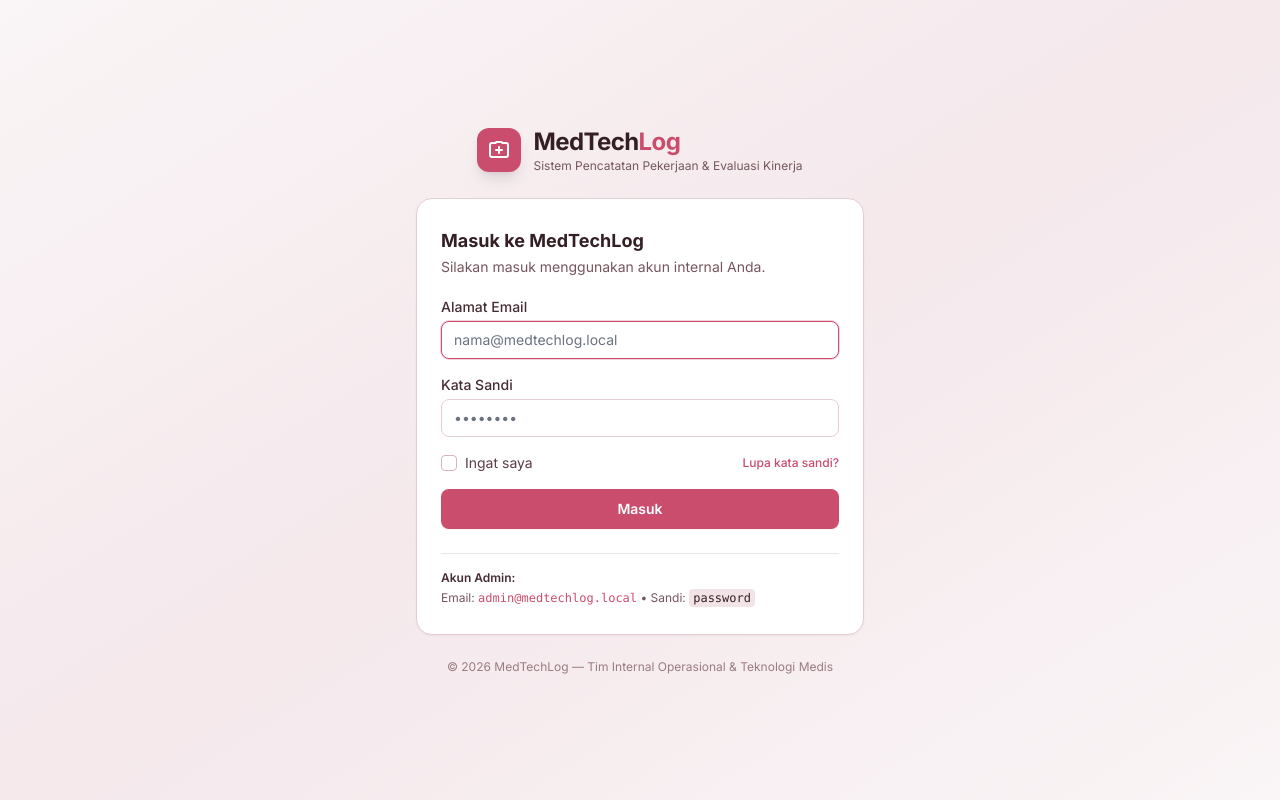
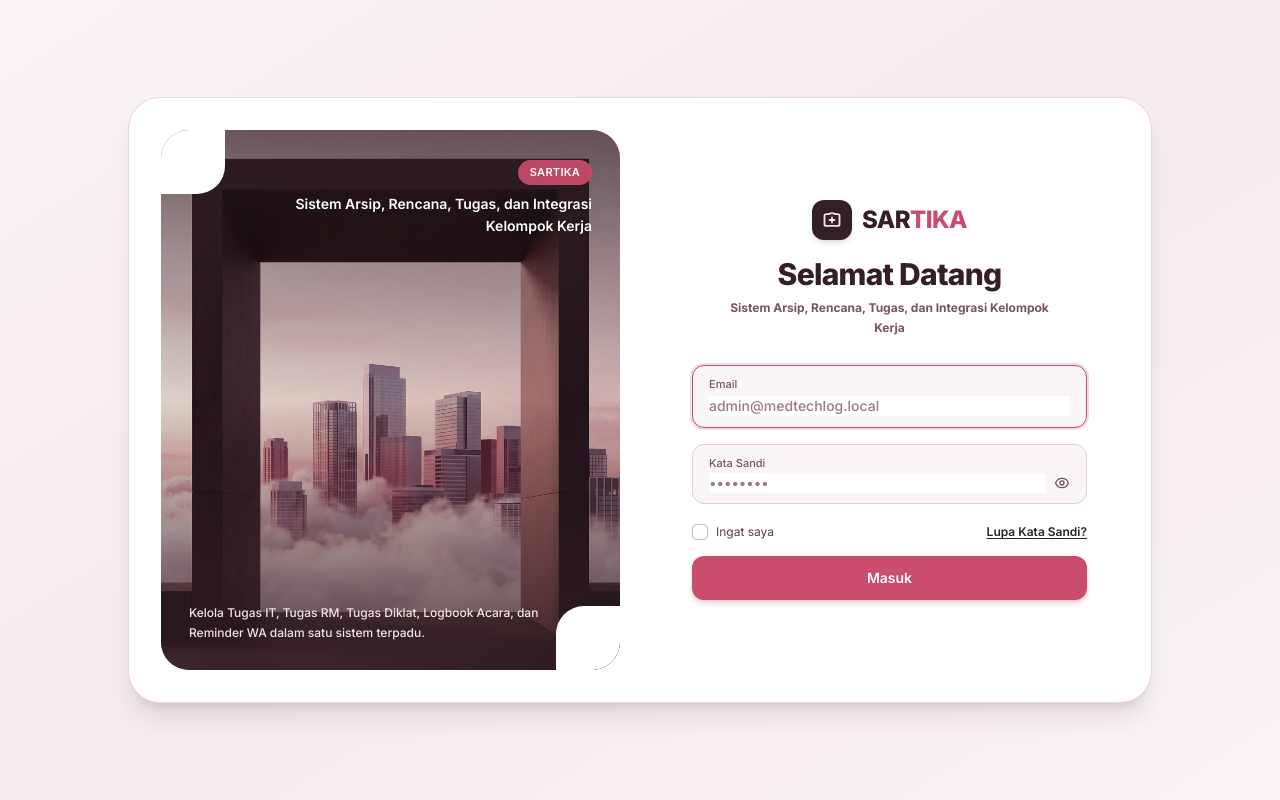
Before and after one commit to PUSPA-RSUDMA/MedTechLog, a Laravel app: page /login in a window 1280 px wide. Run offline with Laravel 12, Linux system fonts and the light colour scheme; style sheets or scripts are compiled from the project's sources.

Commit message:
update UI

```diff
--- a/app/Services/LogbookReminderService.php
+++ b/app/Services/LogbookReminderService.php
@@ -47,7 +47,7 @@ class LogbookReminderService
 
             if ($waSetting->auto_remind_logbook && $waSetting->default_target_phone) {
                 $loc = $event->location ? "\nLokasi: {$event->location}" : '';
-                $msg = "*[MedTechLog — Pengingat Logbook Acara H-1]*\n"
+                $msg = "*[SARTIKA — Pengingat Logbook Acara H-1]*\n"
                     . "Acara: *{$event->title}*\n"
                     . "Tanggal: *{$event->event_date->format('d M Y')}* (BESOK!){$loc}";
                 $this->waService->send($waSetting->default_target_phone, $msg, 'logbook_h1', 'Admin Logbook');
--- a/app/Services/ReportExportService.php
+++ b/app/Services/ReportExportService.php
@@ -41,7 +41,7 @@ class ReportExportService
             ],
         ])->setPaper('a4', 'landscape');
 
-        $filename = 'Laporan-Kinerja-MedTechLog-' . now()->format('Ymd-His') . '.pdf';
+        $filename = 'Laporan-Kinerja-SARTIKA-' . now()->format('Ymd-His') . '.pdf';
 
         return $pdf->download($filename);
     }
@@ -61,7 +61,7 @@ class ReportExportService
         $totalStyle = new Style(fontBold: true, fontSize: 10, fontColor: '331F24', backgroundColor: 'F2E3E7');
         $bodyStyle = new Style(fontSize: 10);
 
-        $writer->addRow(Row::fromValuesWithStyle(['LAPORAN KINERJA & LOG PEKERJAAN — MEDTECHLOG'], $titleStyle));
+        $writer->addRow(Row::fromValuesWithStyle(['LAPORAN KINERJA & LOG PEKERJAAN — SARTIKA'], $titleStyle));
         $writer->addRow(Row::fromValuesWithStyle([
             'Dicetak pada: ' . now()->format('d/m/Y H:i') . ' WIB',
             'Filter: ' . ($meta['filter_summary'] ?? 'Semua Data'),
@@ -112,7 +112,7 @@ class ReportExportService
 
         $writer->close();
 
-        $filename = 'Laporan-Kinerja-MedTechLog-' . now()->format('Ymd-His') . '.xlsx';
+        $filename = 'Laporan-Kinerja-SARTIKA-' . now()->format('Ymd-His') . '.xlsx';
 
         return response()->download($tempPath, $filename, [
             'Content-Type' => 'application/vnd.openxmlformats-officedocument.spreadsheetml.sheet',
--- a/app/Services/TaskDeadlineReminderService.php
+++ b/app/Services/TaskDeadlineReminderService.php
@@ -52,7 +52,7 @@ class TaskDeadlineReminderService
             if ($waSetting->auto_remind_tasks) {
                 $phone = $task->pic?->phone ?: $waSetting->default_target_phone;
                 if ($phone) {
-                    $msg = "*[MedTechLog — Pengingat Tugas H-2]*\n"
+                    $msg = "*[SARTIKA — Pengingat Tugas H-2]*\n"
                         . "Tugas: *{$task->title}* ({$task->code})\n"
                         . "PIC / Unit: {$task->display_pic_name} ({$task->display_unit_name})\n"
                         . "Tanggal Target: *{$task->due_date->format('d M Y')}* (2 hari lagi)\n"
@@ -81,7 +81,7 @@ class TaskDeadlineReminderService
             if ($waSetting->auto_remind_tasks) {
                 $phone = $task->pic?->phone ?: $waSetting->default_target_phone;
                 if ($phone) {
-                    $msg = "*[MedTechLog — Pengingat Tugas H-1]*\n"
+                    $msg = "*[SARTIKA — Pengingat Tugas H-1]*\n"
                         . "Tugas: *{$task->title}* ({$task->code})\n"
                         . "PIC / Unit: {$task->display_pic_name} ({$task->display_unit_name})\n"
                         . "Tanggal Target: *{$task->due_date->format('d M Y')}* (BESOK!)\n"
--- a/resources/views/auth/login.blade.php
+++ b/resources/views/auth/login.blade.php
@@ -1,51 +1,74 @@
 <x-guest-layout>
-    <div class="mb-5">
-        <h2 class="text-lg font-bold text-slate-900">Masuk ke MedTechLog</h2>
-        <p class="text-sm text-slate-500 mt-0.5">Silakan masuk menggunakan akun internal Anda.</p>
+    {{-- Brand Logo & Name --}}
+    <div class="flex flex-col items-center text-center mb-7">
+        <div class="inline-flex items-center gap-2.5 mb-4">
+            <div class="w-10 h-10 rounded-xl bg-[#331F24] flex items-center justify-center shadow-md">
+                <svg class="w-5 h-5 text-[#F2E3E7]" fill="none" stroke="currentColor" stroke-width="2.2" viewBox="0 0 24 24">
+                    <path stroke-linecap="round" stroke-linejoin="round" d="M9 12h6m-3-3v6m-7 4h14a2 2 0 002-2V7a2 2 0 00-2-2h-3.5l-1-1h-5l-1 1H5a2 2 0 00-2 2v10a2 2 0 002 2z"/>
+                </svg>
+            </div>
+            <span class="text-2xl font-extrabold tracking-tight text-[#331F24]">SAR<span class="text-[#CB4D6D]">TIKA</span></span>
+        </div>
+
+        <h1 class="text-2xl sm:text-3xl font-extrabold text-[#331F24] tracking-tight">Selamat Datang</h1>
+        <p class="text-xs text-[#75565E] mt-1.5 max-w-xs leading-relaxed">
+            <strong>Sistem Arsip, Rencana, Tugas, dan Integrasi Kelompok Kerja</strong>
+        </p>
     </div>
 
     <x-auth-session-status class="mb-4" :status="session('status')" />
 
-    <form method="POST" action="{{ route('login') }}" class="space-y-4">
+    <form method="POST" action="{{ route('login') }}" class="space-y-4" x-data="{ showPassword: false }">
         @csrf
 
-        <div>
-            <label for="email" class="block text-sm font-medium text-slate-700 mb-1">Alamat Email</label>
+        {{-- Email Field (soft filled style like reference) --}}
+        <div class="rounded-xl bg-[#FAF5F6] border border-[#E5CDD3] px-4 py-2.5 focus-within:border-[#CB4D6D] focus-within:ring-2 focus-within:ring-[#CB4D6D]/20 transition">
+            <label for="email" class="block text-[11px] font-medium text-[#75565E]">Email</label>
             <input id="email" type="email" name="email" value="{{ old('email') }}" required autofocus autocomplete="username"
-                   placeholder="nama@medtechlog.local"
-                   class="w-full rounded-lg border-slate-300 focus:border-teal-600 focus:ring-teal-600 text-sm">
-            @error('email')
-                <p class="text-xs text-rose-600 mt-1">{{ $message }}</p>
-            @enderror
+                   placeholder="admin@medtechlog.local"
+                   class="w-full bg-transparent border-0 p-0 mt-0.5 text-sm font-medium text-[#331F24] placeholder-[#9A7B83] focus:ring-0">
         </div>
+        @error('email')
+            <p class="text-xs text-[#CB4D6D] -mt-2">{{ $message }}</p>
+        @enderror
 
-        <div>
-            <label for="password" class="block text-sm font-medium text-slate-700 mb-1">Kata Sandi</label>
-            <input id="password" type="password" name="password" required autocomplete="current-password"
-                   placeholder="••••••••"
-                   class="w-full rounded-lg border-slate-300 focus:border-teal-600 focus:ring-teal-600 text-sm">
-            @error('password')
-                <p class="text-xs text-rose-600 mt-1">{{ $message }}</p>
-            @enderror
+        {{-- Password Field with Eye Toggle --}}
+        <div class="rounded-xl bg-[#FAF5F6] border border-[#E5CDD3] px-4 py-2.5 focus-within:border-[#CB4D6D] focus-within:ring-2 focus-within:ring-[#CB4D6D]/20 transition">
+            <label for="password" class="block text-[11px] font-medium text-[#75565E]">Kata Sandi</label>
+            <div class="flex items-center gap-2 mt-0.5">
+                <input id="password" :type="showPassword ? 'text' : 'password'" name="password" required autocomplete="current-password"
+                       placeholder="••••••••"
+                       class="w-full bg-transparent border-0 p-0 text-sm font-medium text-[#331F24] placeholder-[#9A7B83] focus:ring-0">
+                <button type="button" @click="showPassword = !showPassword" class="text-[#75565E] hover:text-[#331F24] shrink-0" title="Tampilkan / Sembunyikan">
+                    <svg x-show="!showPassword" class="w-4 h-4" fill="none" stroke="currentColor" stroke-width="2" viewBox="0 0 24 24">
+                        <path stroke-linecap="round" stroke-linejoin="round" d="M15 12a3 3 0 11-6 0 3 3 0 016 0z"/>
+                        <path stroke-linecap="round" stroke-linejoin="round" d="M2.458 12C3.732 7.943 7.523 5 12 5c4.478 0 8.268 2.943 9.542 7-1.274 4.057-5.064 7-9.542 7-4.477 0-8.268-2.943-9.542-7z"/>
+                    </svg>
+                    <svg x-show="showPassword" x-cloak class="w-4 h-4" fill="none" stroke="currentColor" stroke-width="2" viewBox="0 0 24 24">
+                        <path stroke-linecap="round" stroke-linejoin="round" d="M13.875 18.825A10.05 10.05 0 0112 19c-4.478 0-8.268-2.943-9.543-7a9.97 9.97 0 011.563-3.029m5.858.908a3 3 0 114.243 4.243M9.878 9.878l4.242 4.242M9.88 9.88l-3.29-3.29m7.532 7.532l3.29 3.29M3 3l3.59 3.59m0 0A9.953 9.953 0 0112 5c4.478 0 8.268 2.943 9.543 7a10.025 10.025 0 01-4.132 5.411m0 0L21 21"/>
+                    </svg>
+                </button>
+            </div>
         </div>
+        @error('password')
+            <p class="text-xs text-[#CB4D6D] -mt-2">{{ $message }}</p>
+        @enderror
 
-        <div class="flex items-center justify-between text-sm">
-            <label for="remember_me" class="inline-flex items-center gap-2 text-slate-600">
-                <input id="remember_me" type="checkbox" name="remember" class="rounded border-slate-300 text-teal-700 focus:ring-teal-600">
+        {{-- Remember & Forgot --}}
+        <div class="flex items-center justify-between text-xs pt-1">
+            <label for="remember_me" class="inline-flex items-center gap-2 text-[#5A3E46] cursor-pointer">
+                <input id="remember_me" type="checkbox" name="remember" class="rounded border-[#D4B4BD] text-[#CB4D6D] focus:ring-[#CB4D6D]">
                 <span>Ingat saya</span>
             </label>
             @if (Route::has('password.request'))
-                <a class="text-teal-700 hover:text-teal-800 font-medium text-xs" href="{{ route('password.request') }}">Lupa kata sandi?</a>
+                <a class="text-[#331F24] hover:text-[#CB4D6D] font-semibold underline underline-offset-2" href="{{ route('password.request') }}">Lupa Kata Sandi?</a>
             @endif
         </div>
 
-        <button type="submit" class="w-full py-2.5 px-4 rounded-lg bg-teal-700 hover:bg-teal-800 text-white font-semibold text-sm shadow-sm transition">
+        {{-- Primary Login Button --}}
+        <button type="submit" class="w-full py-3 px-4 rounded-xl bg-[#CB4D6D] hover:bg-[#B03C5A] text-white font-semibold text-sm shadow-md shadow-[#CB4D6D]/25 transition">
             Masuk
         </button>
     </form>
 
-    <div class="mt-6 pt-4 border-t border-slate-100 text-xs text-slate-500">
-        <p class="font-semibold text-slate-700 mb-1">Akun Admin:</p>
-        <p>Email: <code class="text-teal-700">admin@medtechlog.local</code> &bull; Sandi: <code class="px-1 py-0.5 bg-slate-100 rounded text-slate-800">password</code></p>
-    </div>
 </x-guest-layout>
--- a/resources/views/dashboard.blade.php
+++ b/resources/views/dashboard.blade.php
@@ -2,7 +2,7 @@
     <x-slot name="title">Dashboard</x-slot>
     <x-slot name="header">
         <div>
-            <h1 class="text-lg font-bold text-slate-900">Dashboard Lengkap MedTechLog</h1>
+            <h1 class="text-lg font-bold text-slate-900">Dashboard Lengkap SARTIKA</h1>
             <p class="text-xs text-slate-500">Pantauan menyeluruh Tugas IT, Tugas RM, Tugas Diklat, Logbook Acara, Riwayat Target Tanggal &amp; WA Manager</p>
         </div>
     </x-slot>
--- a/resources/views/layouts/guest.blade.php
+++ b/resources/views/layouts/guest.blade.php
@@ -4,32 +4,52 @@
     <meta charset="utf-8">
     <meta name="viewport" content="width=device-width, initial-scale=1">
     <meta name="csrf-token" content="{{ csrf_token() }}">
-    <title>Masuk — MedTechLog</title>
+    <title>Masuk — SARTIKA</title>
     <link rel="preconnect" href="https://fonts.bunny.net">
-    <link href="https://fonts.bunny.net/css?family=inter:400,500,600,700&display=swap" rel="stylesheet" />
+    <link href="https://fonts.bunny.net/css?family=inter:400,500,600,700,800&display=swap" rel="stylesheet" />
     @vite(['resources/css/app.css', 'resources/js/app.js'])
 </head>
 <body class="font-sans antialiased bg-[#FAF5F6] text-[#331F24]">
-    <div class="min-h-screen flex flex-col justify-center items-center px-4 py-10 bg-gradient-to-br from-[#FAF5F6] via-[#F2E3E7]/70 to-[#FAF5F6]">
-        <div class="mb-6 text-center">
-            <a href="/" class="inline-flex items-center gap-3">
-                <div class="w-11 h-11 rounded-xl bg-[#CB4D6D] flex items-center justify-center shadow-lg">
-                    <svg class="w-6 h-6 text-white" fill="none" stroke="currentColor" stroke-width="2" viewBox="0 0 24 24">
-                        <path stroke-linecap="round" stroke-linejoin="round" d="M9 12h6m-3-3v6m-7 4h14a2 2 0 002-2V7a2 2 0 00-2-2h-3.5l-1-1h-5l-1 1H5a2 2 0 00-2 2v10a2 2 0 002 2z"/>
-                    </svg>
+    <div class="min-h-screen flex items-center justify-center p-4 sm:p-6 lg:p-10 bg-gradient-to-br from-[#FAF5F6] via-[#F2E3E7]/60 to-[#FAF5F6]">
+        <div class="w-full max-w-5xl bg-white rounded-[32px] shadow-xl shadow-[#331F24]/10 border border-[#E5CDD3]/80 p-4 sm:p-6 lg:p-8 grid grid-cols-1 lg:grid-cols-12 gap-6 lg:gap-10 items-center">
+            {{-- Left Column: Cityscape Artwork with Organic Notched Frame --}}
+            <div class="lg:col-span-6 relative hidden lg:block">
+                <div class="relative h-[540px] w-full rounded-[28px] overflow-hidden bg-[#331F24]">
+                    <img src="{{ asset('images/sartika-login-city.jpg') }}"
+                         alt="SARTIKA Cityscape"
+                         class="w-full h-full object-cover">
+
+                    {{-- Subtle Rose/Plum Gradient Overlay for Readability --}}
+                    <div class="absolute inset-0 bg-gradient-to-b from-[#331F24]/70 via-[#331F24]/15 to-[#331F24]/80"></div>
+
+                    {{-- Organic Corner Notch Decorations (matching reference style) --}}
+                    <div class="absolute top-0 left-0 w-16 h-16 bg-white rounded-br-[28px]"></div>
+                    <div class="absolute bottom-0 right-0 w-16 h-16 bg-white rounded-tl-[28px]"></div>
+
+                    {{-- Top Right Tagline --}}
+                    <div class="absolute top-7 right-7 left-20 text-right">
+                        <span class="inline-block px-3 py-1 rounded-full bg-[#CB4D6D]/90 text-white text-[11px] font-semibold tracking-wide mb-2">
+                            SARTIKA
+                        </span>
+                        <p class="text-white text-sm font-semibold leading-relaxed drop-shadow">
+                            Sistem Arsip, Rencana, Tugas, dan Integrasi Kelompok Kerja
+                        </p>
+                    </div>
+
+                    {{-- Bottom Left Caption --}}
+                    <div class="absolute bottom-7 left-7 right-20">
+                        <p class="text-[#F2E3E7] text-xs font-medium leading-relaxed">
+                            Kelola Tugas IT, Tugas RM, Tugas Diklat, Logbook Acara, dan Reminder WA dalam satu sistem terpadu.
+                        </p>
+                    </div>
                 </div>
-                <div class="text-left">
-                    <span class="text-2xl font-bold tracking-tight text-[#331F24]">MedTech<span class="text-[#CB4D6D]">Log</span></span>
-                    <p class="text-xs text-[#75565E]">Sistem Pencatatan Pekerjaan & Evaluasi Kinerja</p>
-                </div>
-            </a>
+            </div>
+
+            {{-- Right Column: Login Form --}}
+            <div class="lg:col-span-6 px-2 sm:px-6 lg:px-8 py-4">
+                {{ $slot }}
+            </div>
         </div>
-
-        <div class="w-full sm:max-w-md bg-white border border-[#E5CDD3] shadow-sm rounded-2xl px-6 py-7">
-            {{ $slot }}
-        </div>
-
-        <p class="mt-6 text-xs text-slate-400">&copy; {{ date('Y') }} MedTechLog — Tim Internal Operasional & Teknologi Medis</p>
     </div>
 </body>
 </html>
--- a/resources/views/reports/pdf.blade.php
+++ b/resources/views/reports/pdf.blade.php
@@ -2,7 +2,7 @@
 <html lang="id">
 <head>
     <meta charset="utf-8">
-    <title>Laporan Ketercapaian MedTechLog</title>
+    <title>Laporan Ketercapaian SARTIKA</title>
     <style>
         body { font-family: DejaVu Sans, sans-serif; font-size: 10px; color: #331F24; margin: 0; padding: 14px; }
         .header { border-bottom: 2px solid #CB4D6D; padding-bottom: 10px; margin-bottom: 14px; }
@@ -27,8 +27,8 @@
 </head>
 <body>
     <div class="header">
-        <p class="brand">MedTechLog — Laporan Ketercapaian Pekerjaan</p>
-        <p class="subtitle">Rekap Tugas, Unit, PIC, dan Progres Ketercapaian Tim Internal</p>
+        <p class="brand">SARTIKA — Laporan Ketercapaian Pekerjaan</p>
+        <p class="subtitle">Sistem Arsip, Rencana, Tugas, dan Integrasi Kelompok Kerja</p>
     </div>
 
     <div class="meta">
--- a/resources/views/wa-manager/index.blade.php
+++ b/resources/views/wa-manager/index.blade.php
@@ -110,7 +110,7 @@
                 </div>
                 <div>
                     <label class="block text-xs font-medium text-slate-700 mb-1">Isi Pesan *</label>
-                    <textarea name="message" rows="5" required placeholder="Halo, ini pesan uji coba dari MedTechLog WA Manager..."
+                    <textarea name="message" rows="5" required placeholder="Halo, ini pesan uji coba dari SARTIKA WA Manager..."
                               class="w-full rounded-lg border-slate-300 text-sm">{{ old('message') }}</textarea>
                 </div>
                 <button type="submit" class="w-full py-2 rounded-lg bg-emerald-700 hover:bg-emerald-800 text-white text-sm font-semibold">
```
Also changed, not shown: resources/views/layouts/app.blade.php (+4 -4 lines), public/images/sartika-login-city.jpg (added).
